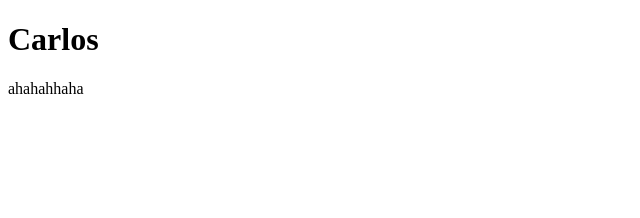
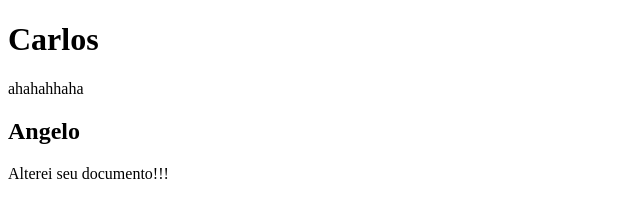
Before and after one commit to Carloss-Dev/aulaohouse, a plain HTML site: page index.html in a window 1280 px wide. Shown: the whole page, without its empty margins (0-640 px from the left). Drawn offline with Linux system fonts and the light colour scheme.

Commit message:
Alterado index.html

```diff
--- a/index.html
+++ b/index.html
@@ -9,5 +9,8 @@
 <body>
     <h1>Carlos</h1>
     <p>ahahahhaha</p>
+
+    <h2>Angelo</h2>
+    <p>Alterei seu documento!!!</p>
 </body>
 </html>
```
